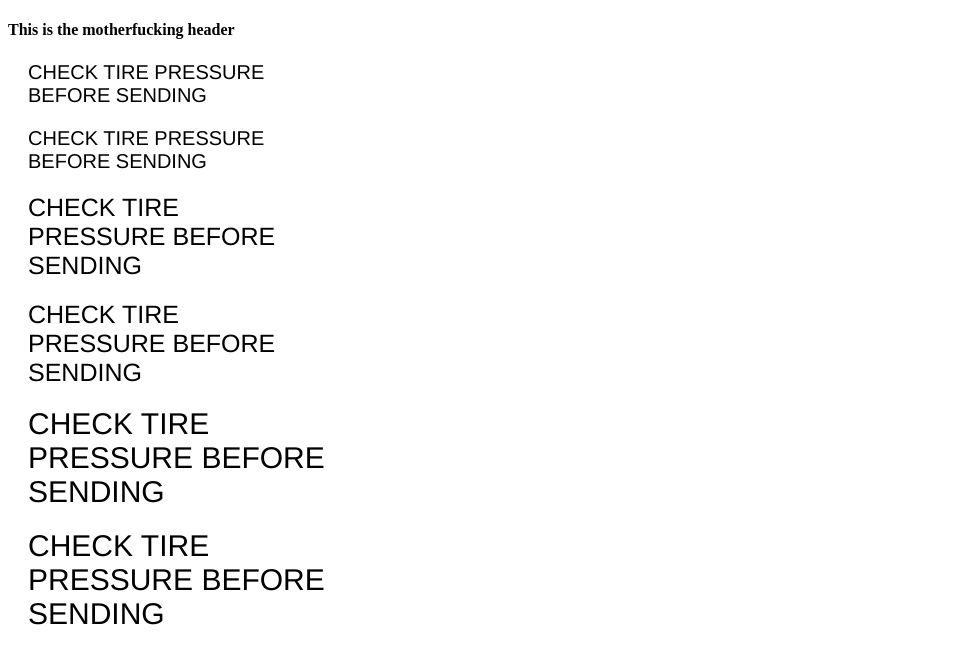
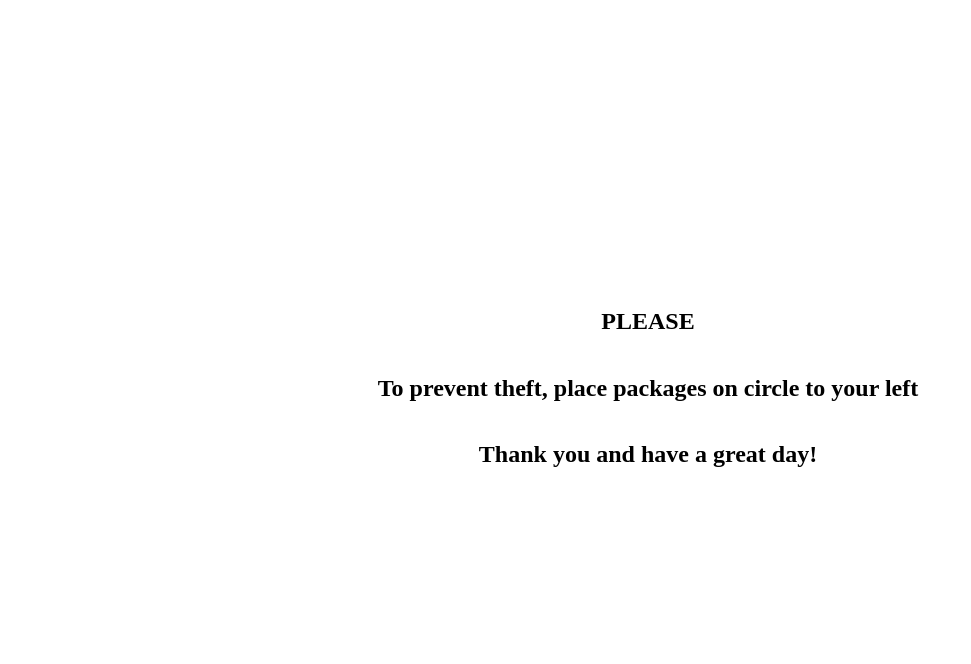
Before and after one commit to Kbouti/testingGround, a plain HTML site: page index.html in a window 1280 px wide. Shown: the whole page, without its empty margins (0-971 px from the left). Drawn offline with Linux system fonts and the light colour scheme.

Commit message:
Print porch message

```diff
--- a/index.html
+++ b/index.html
@@ -8,18 +8,25 @@
 </head>
 <body>
 <div class="container" id="content">
-  <h4>This is the motherfucking header</h4>
+
+
+
+
+  <h2 id="header1">PLEASE</h2>
+  <h2 id="header2">To prevent theft, place packages on circle to your left</h2>
+
+  <h2 id="header3"> Thank you and have a great day! <h2>
+
+
+
+
+
+
+
 </div>
 
 
 
-<!-- <div class="tire">PUMP UP YOUR TIRES</div>
-<div class="tire">PUMP UP YOUR TIRES</div>
-<div class="tire2">PUMP UP YOUR TIRES</div>
-<div class="tire2">PUMP UP YOUR TIRES</div>
-<div class="tire3">PUMP UP YOUR TIRES</div>
-<div class="tire3">PUMP UP YOUR TIRES</div>
-<div class="tire">PUMP UP YOUR TIRES</div> -->
 
 <script src="javascript.js"></script>
 
--- a/javascript.js
+++ b/javascript.js
@@ -21,10 +21,4 @@ function createdivs(n, message) {
     }
 }
 
-createdivs(3, `CHECK TIRE PRESSURE BEFORE SENDING`);
-
-//Spent several hours over the last 3 days learning to bundle modules with webpack.
-//committing here to long SOME progress on github. 8.22
-//logging some progress 8/27
-//Logging some progress on Bat in the spaceshipi project on scratch 9/10
-//Logging some progress on Bat in the spaceship project on scratch 9/11
+// createdivs(3, `CHECK TIRE PRESSURE BEFORE SENDING`);
--- a/style.css
+++ b/style.css
@@ -30,3 +30,31 @@
     width: 350px;
 
 }
+
+
+
+#content{
+    display:flex;
+    height:100vh;
+    width:100vw;
+    flex-direction:column;
+    align-items:center;
+    justify-content:center;
+
+}
+
+#header1{
+    margin:4
+}
+
+#circle{
+    width:400px;
+    height:400px;
+    border:10px solid green;
+    border-radius: 50%;
+    display: flex;
+    flex-direction:column;
+    align-items:center;
+    justify-content:center;
+
+}
```
